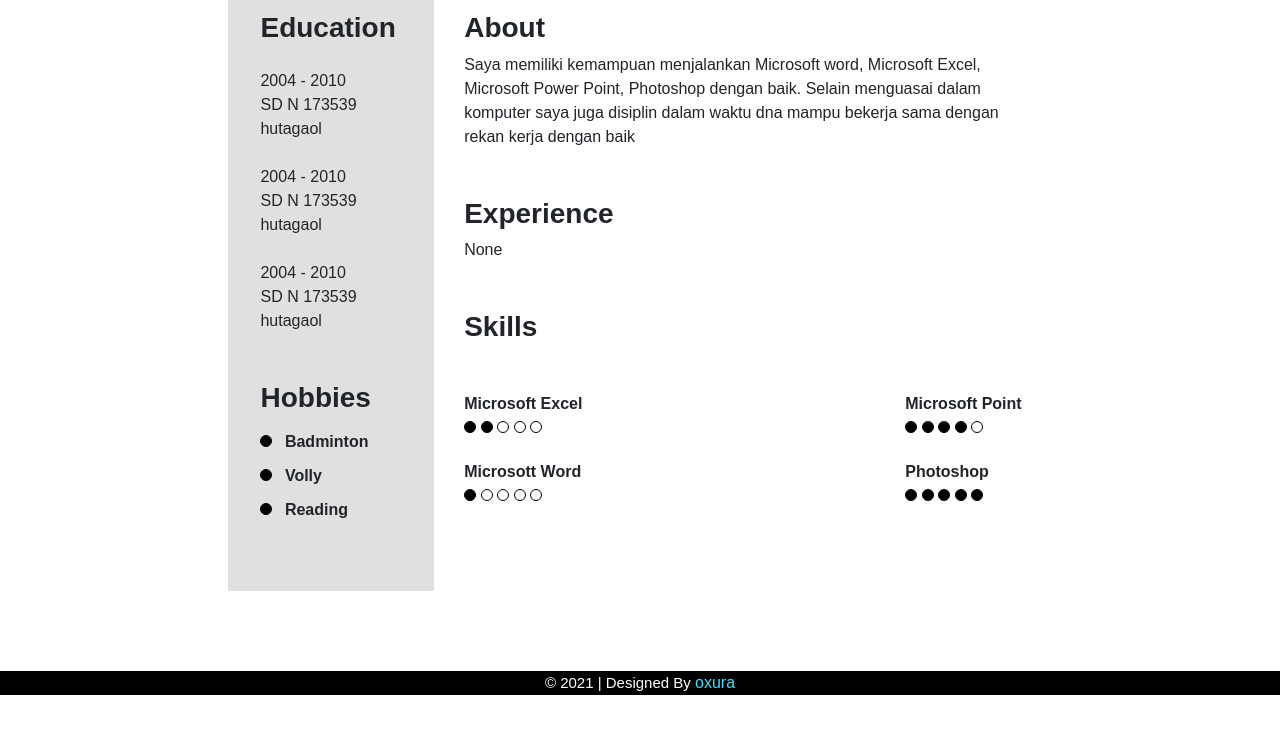
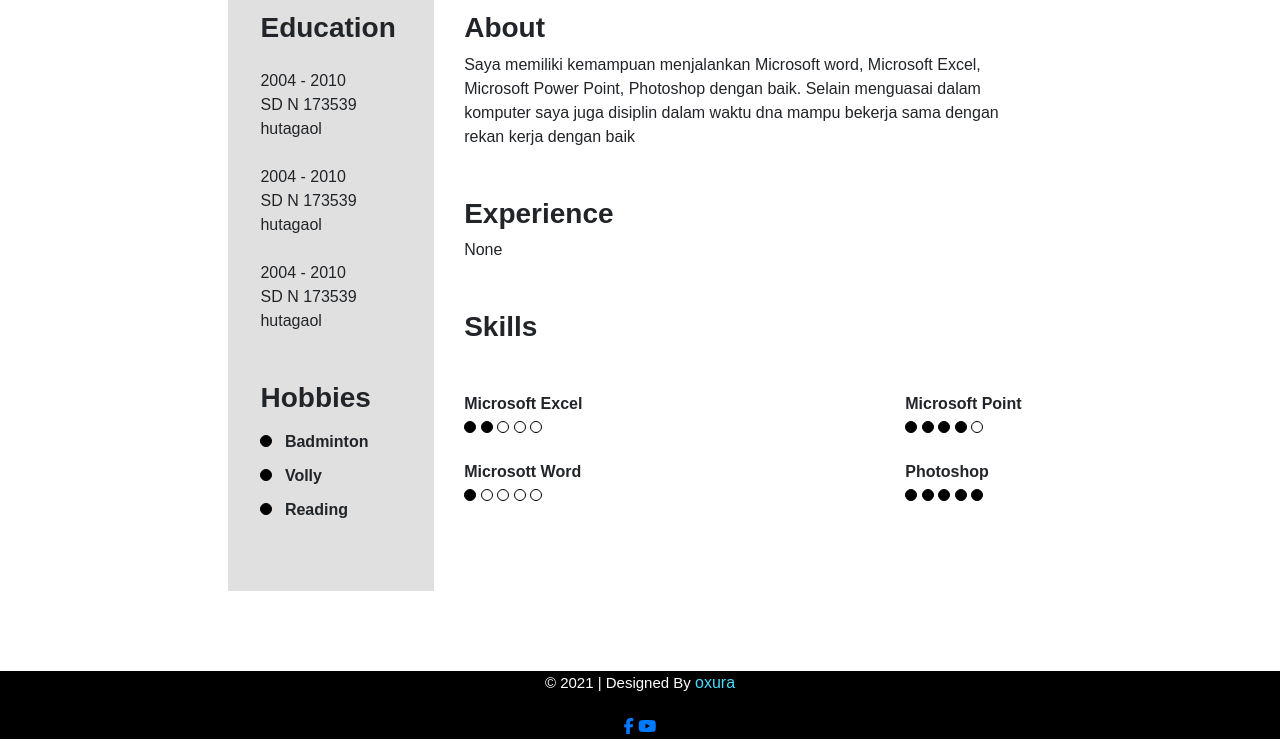
Before and after one commit to simenjas/my-cv, a plain HTML site: page index.html in a window 1280 px wide. Shown: the part 409-1154 px from the top of the page. Drawn offline with nearby package versions, Linux system fonts and the light colour scheme.

Commit message:
include fontawesome

```diff
--- a/index.html
+++ b/index.html
@@ -135,6 +135,7 @@
         </div>
       </footer>
 
+    <script src="https://kit.fontawesome.com/d79ba0bdcc.js" crossorigin="anonymous"></script>
     <script>
         let collection = document.getElementsByClassName('skill');
         let dotCollection = document.getElementsByClassName('list-dot')
```
